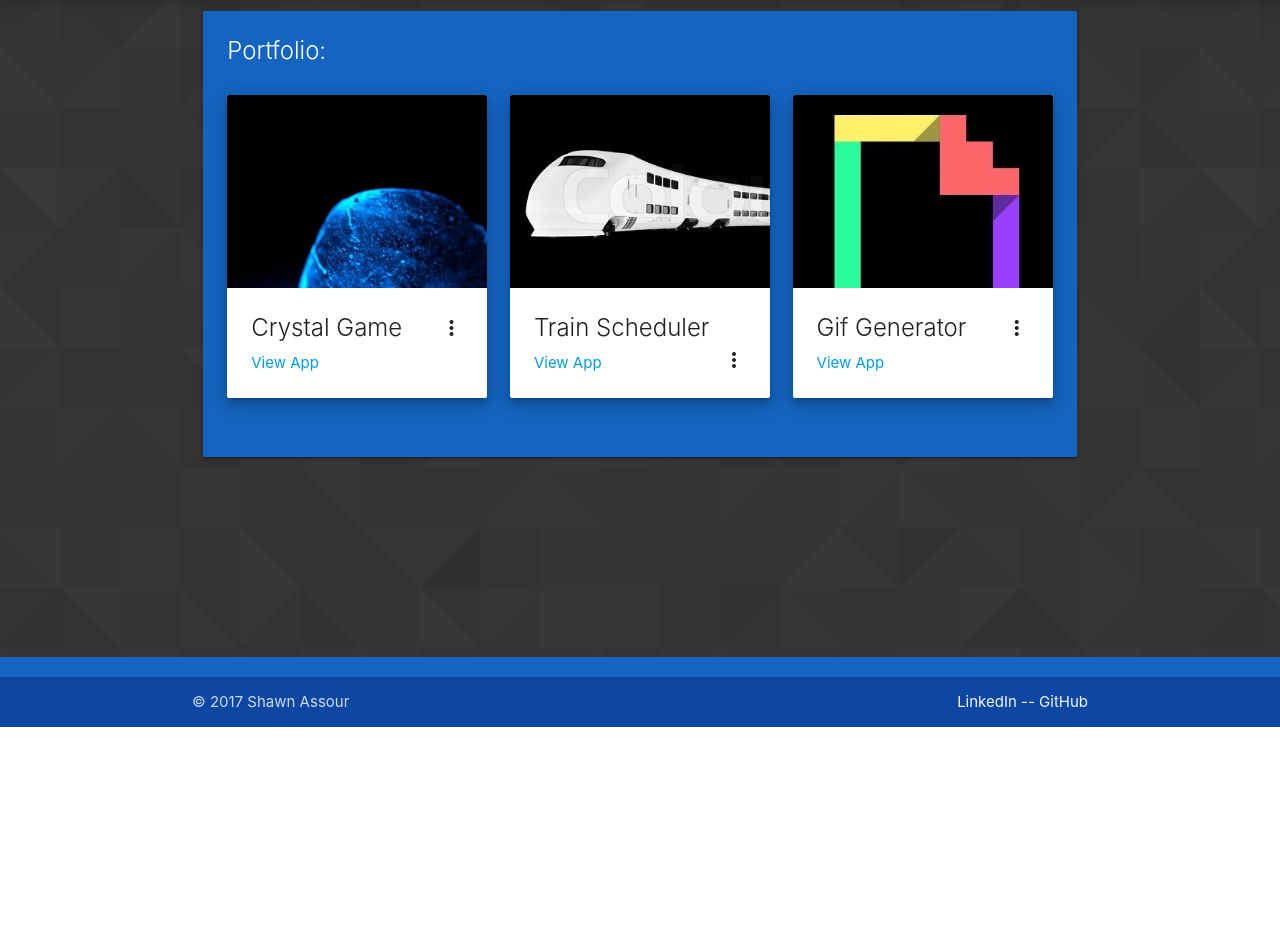
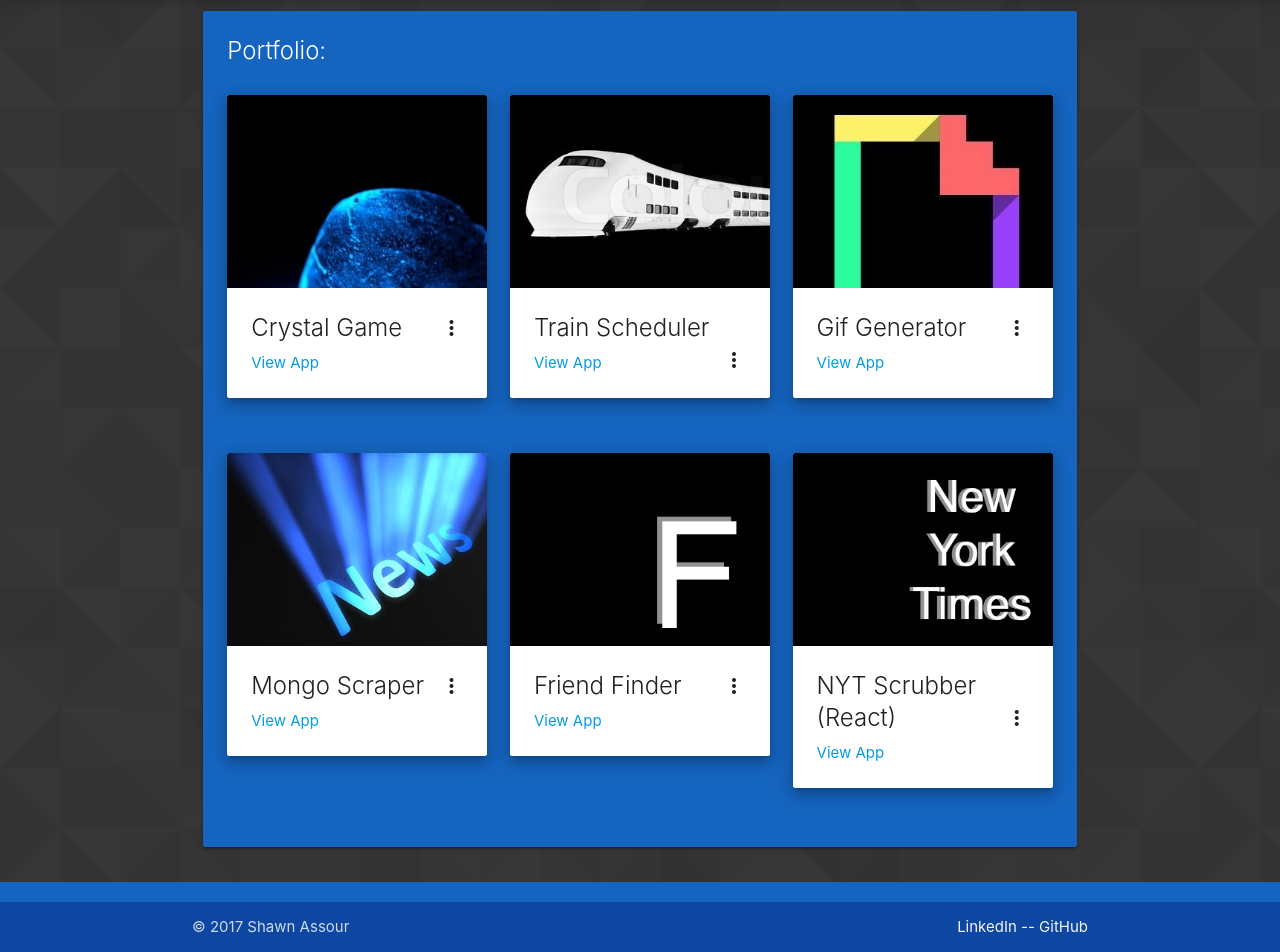
Before and after one commit to sassour525/professional-profile, a plain HTML site: page portfolio.html in a window 1280 px wide. Shown: the part 73-1025 px from the top of the page. Before the commit the page ends 800 px from the top, so only its background shows below. Drawn offline with nearby package versions, Linux system fonts and the light colour scheme.

Commit message:
added new portfolio cards

```diff
--- a/portfolio.html
+++ b/portfolio.html
@@ -33,6 +33,7 @@
 					<div class="card blue darken-3">
 						<div class="card-content white-text">
 							<span class="card-title">Portfolio:</span>
+								<!-- Start First row -->
 								<div class="row">
 									<div class="col s4">
 										<div class="card z-depth-3">
@@ -86,6 +87,54 @@
 										</div>
 									</div>
 								</div>
+								<!-- Start Second row -->
+								<div class="row">
+									<div class="col s4">
+										<div class="card z-depth-3">
+										    <div class="card-image waves-effect waves-block waves-light">
+										      <img class="activator" src="assets/images/news-img.jpg">
+										    </div>
+										    <div class="card-content">
+												<span class="card-title activator grey-text text-darken-4">Mongo Scraper<i class="material-icons right">more_vert</i></span>
+												<p><a target="_blank" href="https://ancient-depths-12128.herokuapp.com/">View App</a></p>
+										    </div>
+										    <div class="card-reveal">
+										    	<span class="card-title grey-text text-darken-4">Mongo Scraper<i class="material-icons right">close</i></span>
+												<p>A web app that lets users save articles and leave comments on the latest news - using scraped news articles from http://www.echojs.com/</p>
+										   	</div>
+										</div>
+									</div>
+									<div class="col s4">
+										<div class="card z-depth-3">
+										    <div class="card-image waves-effect waves-block waves-light">
+										      <img class="activator" src="assets/images/person-add.png">
+										    </div>
+										    <div class="card-content">
+												<span class="card-title activator grey-text text-darken-4">Friend Finder<i class="material-icons right">more_vert</i></span>
+												<p><a target="_blank" href="https://evening-oasis-58666.herokuapp.com/">View App</a></p>
+										    </div>
+										    <div class="card-reveal">
+										    	<span class="card-title grey-text text-darken-4">Friend Finder<i class="material-icons right">close</i></span>
+												<p>Express based app to simulate a compatibility-based "FriendFinder" application</p>
+										   	</div>
+										</div>
+									</div>
+									<div class="col s4">
+										<div class="card z-depth-3">
+										    <div class="card-image waves-effect waves-block waves-light">
+										      <img class="activator" src="assets/images/nyt.jpg">
+										    </div>
+										    <div class="card-content">
+												<span class="card-title activator grey-text text-darken-4">NYT Scrubber (React)<i class="material-icons right">more_vert</i></span>
+												<p><a target="_blank" href="https://polar-sea-27973.herokuapp.com/">View App</a></p>
+										    </div>
+										    <div class="card-reveal">
+										    	<span class="card-title grey-text text-darken-4">NYT Scrubber (React)<i class="material-icons right">close</i></span>
+												<p>React-based rendition of the New York Times Article Search</p>
+										   	</div>
+										</div>
+									</div>
+								</div>
 					        </div>
 				    	</div>
 					</div>
```
Also changed, not shown: assets/images/news-img.jpg (added), assets/images/nyt.jpg (added), assets/images/person-add.png (added).
